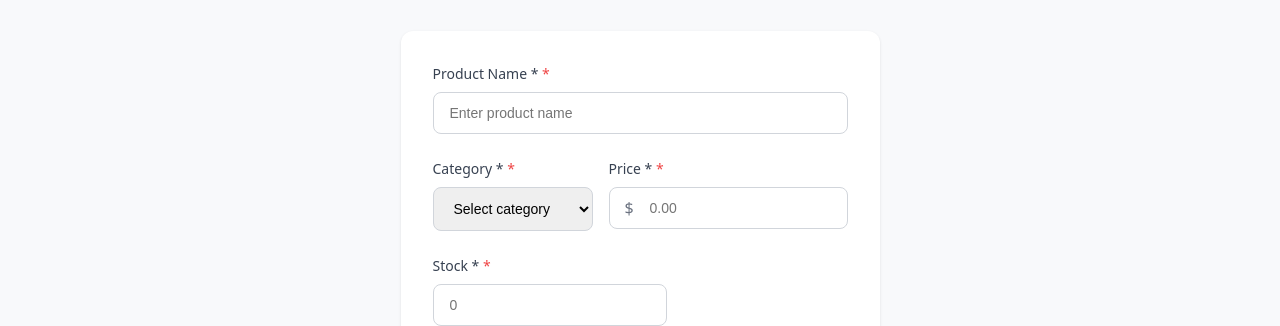
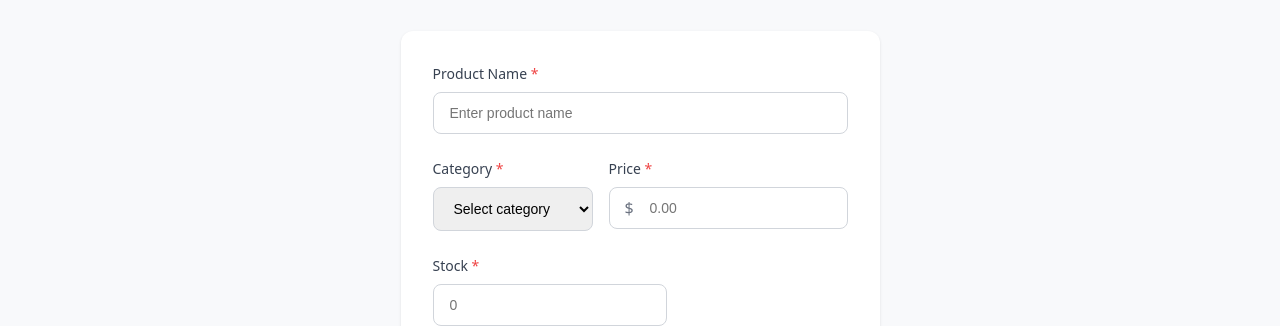
Before and after one commit to NUS-ISS-Agile-Team/ceramicraft-merchant-frontend, a Vue app: page /products/add in a window 1280 px wide. Shown: the part 179-505 px from the top of the page. Built offline with nearby package versions, Linux system fonts and the light colour scheme; sample sign-in values are in the browser's storage.

Commit message:
fix: remove unnecessary console logs from login process

```diff
--- a/src/views/AddProduct.vue
+++ b/src/views/AddProduct.vue
@@ -16,7 +16,7 @@
             <form @submit.prevent="handleSubmit" class="product-form">
                 <!-- Product Name -->
                 <div class="form-group">
-                    <label class="form-label required">Product Name *</label>
+                    <label class="form-label required">Product Name</label>
                     <input v-model="form.name" type="text" class="form-input" placeholder="Enter product name"
                         :class="{ 'error': errors.name }" />
                     <span v-if="errors.name" class="error-message">{{ errors.name }}</span>
@@ -25,7 +25,7 @@
                 <!-- Category and Price Row -->
                 <div class="form-row">
                     <div class="form-group half-width">
-                        <label class="form-label required">Category *</label>
+                        <label class="form-label required">Category</label>
                         <select v-model="form.category" class="form-select" :class="{ 'error': errors.category }">
                             <option value="">Select category</option>
                             <option value="pottery">Pottery</option>
@@ -38,7 +38,7 @@
                     </div>
 
                     <div class="form-group half-width">
-                        <label class="form-label required">Price *</label>
+                        <label class="form-label required">Price</label>
                         <div class="price-input-container">
                             <span class="currency-symbol">$</span>
                             <input v-model="form.price" type="number" step="0.01" min="0" class="form-input price-input"
@@ -50,7 +50,7 @@
 
                 <!-- Stock -->
                 <div class="form-group">
-                    <label class="form-label required">Stock *</label>
+                    <label class="form-label required">Stock</label>
                     <input v-model="form.stock" type="number" min="0" class="form-input stock-input" placeholder="0"
                         :class="{ 'error': errors.stock }" />
                     <span v-if="errors.stock" class="error-message">{{ errors.stock }}</span>
@@ -108,7 +108,7 @@
 
                 <!-- Description -->
                 <div class="form-group">
-                    <label class="form-label required">Description *</label>
+                    <label class="form-label required">Description</label>
                     <textarea v-model="form.desc" class="form-textarea" placeholder="Enter product description" rows="4"
                         :class="{ 'error': errors.desc }"></textarea>
                     <span v-if="errors.desc" class="error-message">{{ errors.desc }}</span>
--- a/src/views/Login.vue
+++ b/src/views/Login.vue
@@ -116,12 +116,6 @@ const onLogin = async () => {
       // 确保token被保存
       const token = jsonData.data || 'login_success_token'
       localStorage.setItem('userToken', token)
-      console.log('Token saved to localStorage:', localStorage.getItem('userToken'))
-      console.log('About to check auth state...')
-
-      // 验证token确实被存储了
-      const storedToken = localStorage.getItem('userToken')
-      console.log('Verification - stored token:', storedToken)
 
       notification.success('Login successful! Redirecting...', 'Welcome')
 
```
